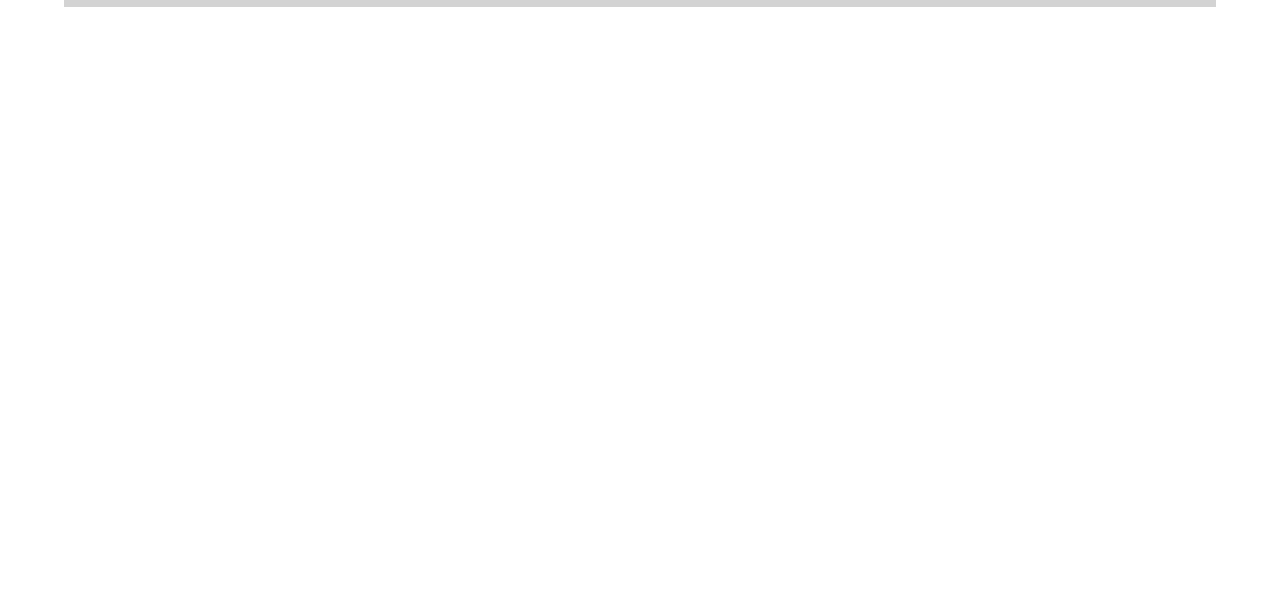
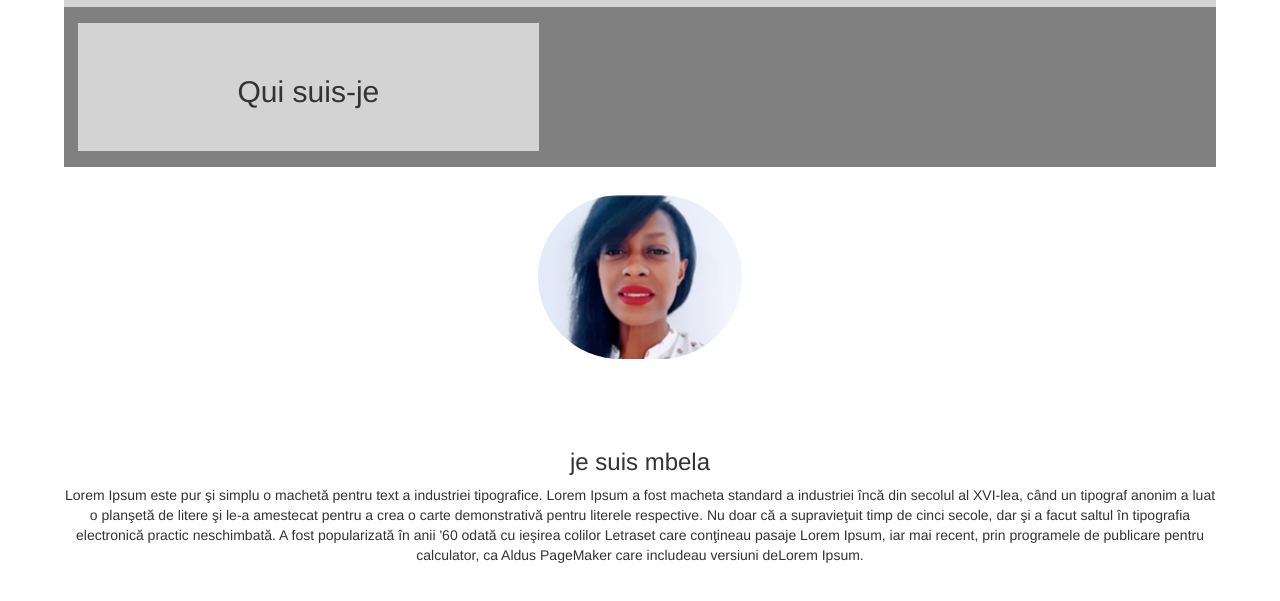
Before and after one commit to mbelacat/portfolio, a plain HTML site: page index.html in a window 1280 px wide. Shown: the part 2904-3505 px from the top of the page. Before the commit the page ends 3001 px from the top, so only its background shows below. Drawn offline with nearby package versions, Linux system fonts and the light colour scheme.

Commit message:
section apropos

```diff
--- a/css/main.css
+++ b/css/main.css
@@ -738,11 +738,26 @@ ul.competences li{
 /*------------------------------- Section compétences end ------------------------------- */
 
 
-/*------------------------------- Section  start ------------------------------- */
+/*------------------------------- Section à propos  start ------------------------------- */
 
+#apropos{
+  min-height: 100vh;
+  width: 90%;
+  margin: auto;
+}
 
-
-
+aside.avatar{
+  padding-top: 2em;
+  width: 100%;
+  height: 31vh;
+  text-align: center;
+}
+ aside img{
+   border-radius: 194px;
+ }
+#apropos div article{
+  text-align: center
+}
 
 
 /*------------------------------- Section end ------------------------------- */
--- a/index.html
+++ b/index.html
@@ -229,6 +229,28 @@
         </ul>
       </article>
   </section>
+
+  <section id="apropos" class=" ">
+      <div class="title-section JCCenter flex ai-center grey">
+        <div class="container-title-section flex ai-center JCCenter lightgrey">
+          <h2 class="blue"> Qui suis-je</h2>
+        </div>
+      </div>
+      <div class="flex ai-center flex-dir-col">
+        <aside class="avatar">
+          <img src="img/photo-cv.png" alt="">
+        </aside>
+
+        <article>
+          <h3> je suis mbela</h3>
+          <p>Lorem Ipsum este pur şi simplu o machetă pentru text a industriei
+          tipografice. Lorem Ipsum a fost macheta standard a industriei
+          încă din secolul al XVI-lea, când un tipograf anonim a luat o planşetă de litere şi le-a amestecat pentru a crea o carte demonstrativă pentru literele respective. Nu doar că a supravieţuit timp de cinci secole, dar şi a facut saltul în tipografia electronică practic neschimbată. A fost popularizată în anii '60 odată cu ieşirea colilor Letraset care conţineau pasaje Lorem Ipsum, iar mai recent, prin programele de publicare pentru calculator, ca Aldus PageMaker care includeau versiuni deLorem Ipsum.
+          </p>
+        </article>
+      </div>
+
+  </section>
   <footer class="display-none">
     <ul class="ul-footer">
       <li></li>
```
Also changed, not shown: img/photo-cv.png (added), 1 other file.
